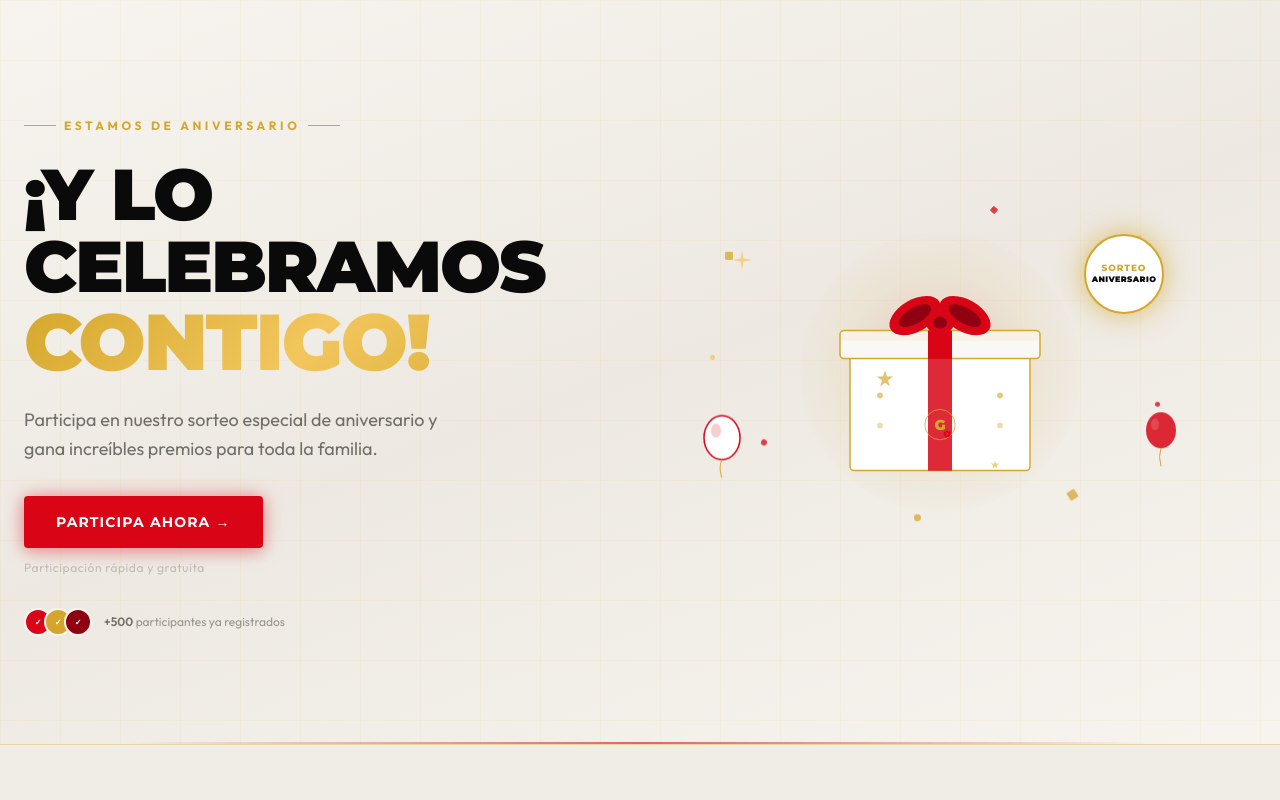
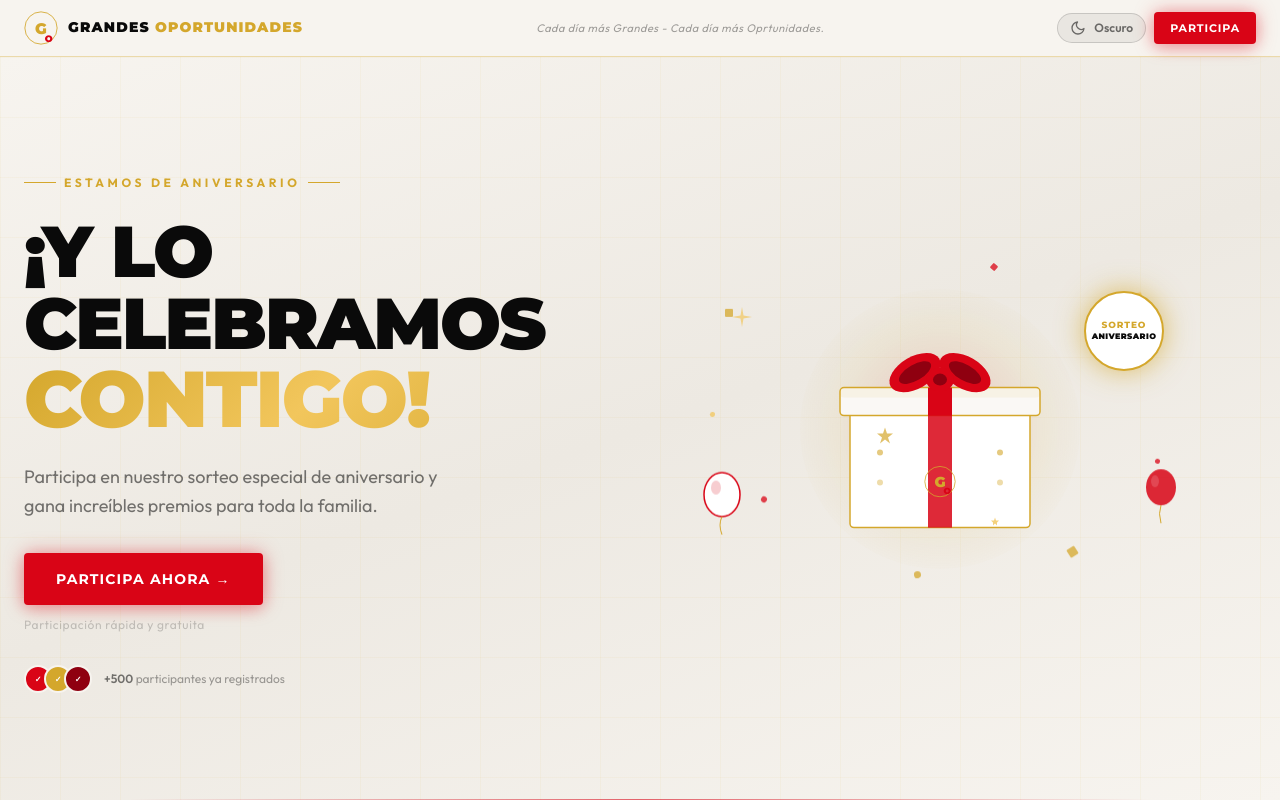
Before and after one commit to Manusalmos05/grandes_oportunidades, a React (Vite) app: page / in a window 1280 px wide. Shown: the top 800 px of the page. Built offline with nearby package versions, Linux system fonts and the light colour scheme.

Commit message:
add Header component and update header text for improved branding

```diff
--- a/src/app/App.tsx
+++ b/src/app/App.tsx
@@ -9,6 +9,7 @@ import { SectionTitle } from "../sections/title.tsx";
 import { BenefitCard } from "../sections/benefist.tsx";
 import { StepItem } from "../sections/steps.tsx";
 import { PrizeCard, prizes } from "../sections/prize.tsx";
+import { Header } from "../sections/header.tsx";
 
 
 
@@ -17,7 +18,7 @@ import { PrizeCard, prizes } from "../sections/prize.tsx";
 
 // ─── App ──────────────────────────────────────────────────────────────────────
 export default function App() {
-  const { dark, toggle } = TemaUsuario();
+  const { dark } = TemaUsuario();
   const [submitted, setSubmitted]   = useState(false);
   const [carouselIdx, setCarouselIdx] = useState(0);
   const formRef = useRef<HTMLDivElement>(null);
@@ -29,6 +30,9 @@ export default function App() {
 
   return (
     <div style={{ minHeight: "100vh", background: "var(--bg-page)", fontFamily: "Outfit, sans-serif", color: "var(--text-primary)" }}>
+
+
+      <Header/>
 
 
 
--- a/src/sections/header.tsx
+++ b/src/sections/header.tsx
@@ -1,7 +1,18 @@
+import { TemaUsuario, ThemeToggle } from "../componets/tema";
+import {useRef} from "react"
+
+
+import LogoMark from "../componets/logoMark";
+export function Header(){
+
+     const { dark, toggle } = TemaUsuario();
+     const scrollToForm = () => formRef.current?.scrollIntoView({ behavior: "smooth", block: "center" });
+     const formRef = useRef<HTMLDivElement>(null);
+
+    return(
 
 
 
-     {/* ── HEADER ───────────────────────────────────────────────────────── */}
       <header className="sticky top-0 z-50" style={{ background: "var(--bg-header)", backdropFilter: "blur(12px)",
         borderBottom: "1px solid var(--border-gold)" }}>
         <div className="max-w-7xl mx-auto px-4 sm:px-6 h-14 flex items-center justify-between gap-4">
@@ -16,7 +27,7 @@
           </a>
           <p className="hidden md:block text-[11px] tracking-wider italic text-center flex-1"
             style={{ color: "var(--text-muted)" }}>
-            Tu estilo. Tu lugar. Grandes oportunidades.
+            Cada día más Grandes - Cada día más Oprtunidades.
           </p>
           <div className="flex items-center gap-2 flex-shrink-0">
             <ThemeToggle dark={dark} toggle={toggle} />
@@ -26,3 +37,6 @@
           </div>
         </div>
       </header>
+      );
+
+}
```
